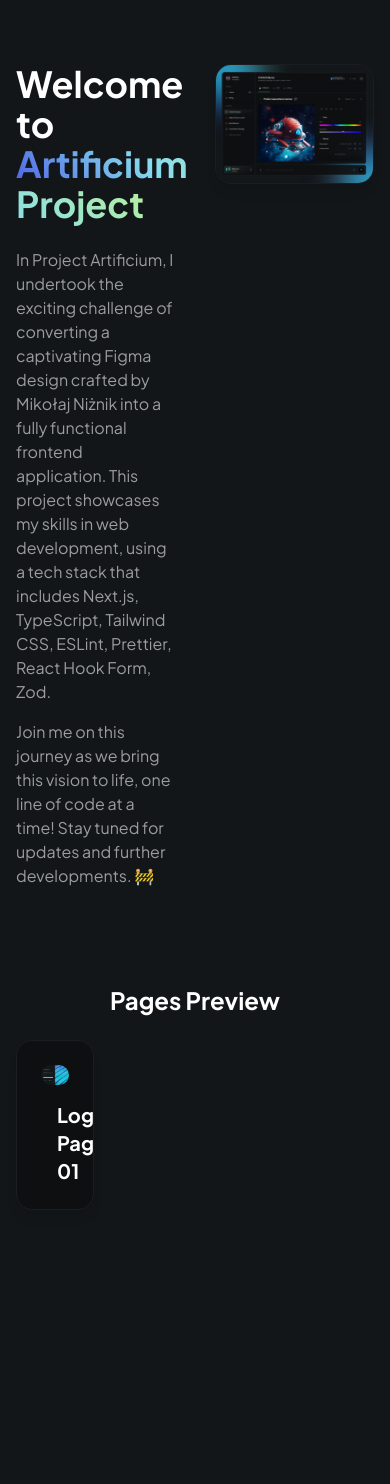
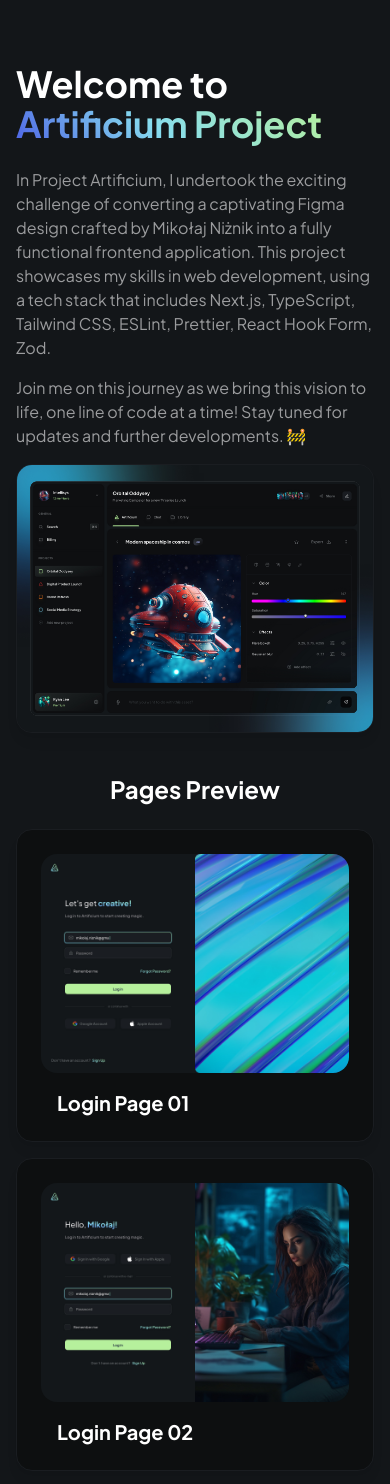
Before and after one commit to alex-voievudko/artificium, a Next.js app: page / in a window 390 px wide. Shown: the top 1484 px of the page. Before the commit the page ends 1274 px from the top, so only its background shows below. Built offline with nearby package versions, Linux system fonts and the light colour scheme.

Commit message:
refactor: added responsivnes to home page

```diff
--- a/app/page.tsx
+++ b/app/page.tsx
@@ -8,18 +8,18 @@ const cards = [
     image: '/screenshots/login-01.jpg',
     path: '/login-01',
   },
-  // {
-  //   title: 'Login Page 02',
-  //   image: '/screenshots/login-02.jpg',
-  //   path: '/login-02',
-  // },
+  {
+    title: 'Login Page 02',
+    image: '/screenshots/login-02.jpg',
+    path: '/login-02',
+  },
 ];
 
 const HomePage = () => {
   return (
     <main>
-      <div className='max-w-screen-xl mx-auto px-4 sm:px-6 lg:px-8 2xl:px-0 py-16 grid grid-cols-2 gap-10'>
-        <div className=''>
+      <div className='max-w-screen-xl mx-auto px-4 sm:px-6 lg:px-8 2xl:px-0 py-16 lg:grid lg:grid-cols-2 lg:gap-10'>
+        <div>
           <h1 className='font-bold text-4xl sm:text-5xl md:text-6xl mb-6'>
             Welcome to{' '}
             <span className='bg-day-blue-blue-green-500 bg-clip-text text-transparent'>
@@ -48,7 +48,7 @@ const HomePage = () => {
           <h2 className='font-bold text-2xl sm:text-3xl md:text-4xl mb-6 text-center'>
             Pages Preview
           </h2>
-          <div className='grid grid-cols-4 gap-4'>
+          <div className='grid sm:grid-cols-2 md:grid-cols-3 lg:grid-cols-4 gap-4'>
             {cards.map((card) => (
               <PreviewCard
                 key={card.title}
```
